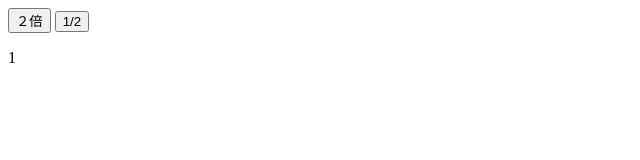
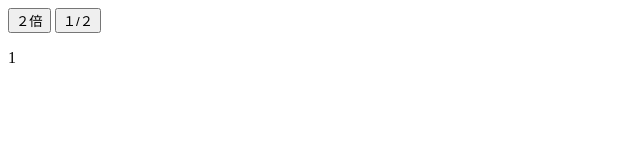
Before and after one commit to 2301175Tanishi/FE2024L1201_vue_event, a plain HTML site: page counter/index.html in a window 1280 px wide. Shown: the full height of the page, 0-640 px from the left. Drawn offline with nearby package versions, Linux system fonts and the light colour scheme.

Commit message:
ボタンの大きさ訂正

```diff
--- a/counter/index.html
+++ b/counter/index.html
@@ -13,7 +13,7 @@
         >２倍</button>
         <button
         @click="decrement"
-        >1/2</button>
+        >１/２</button>
         <p>{{count}}</p>
     </div>
     <script src="https://cdn.jsdelivr.net/npm/vue/dist/vue.js"></script>
```
